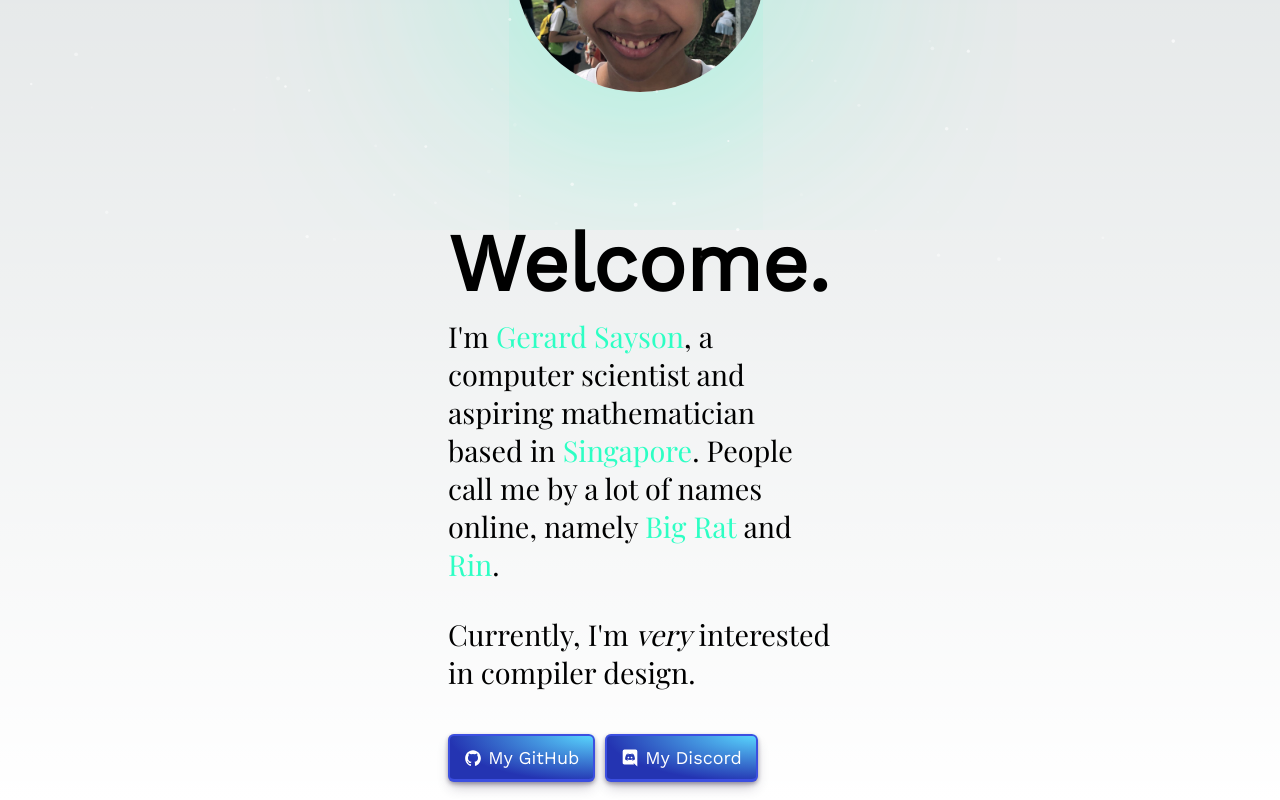
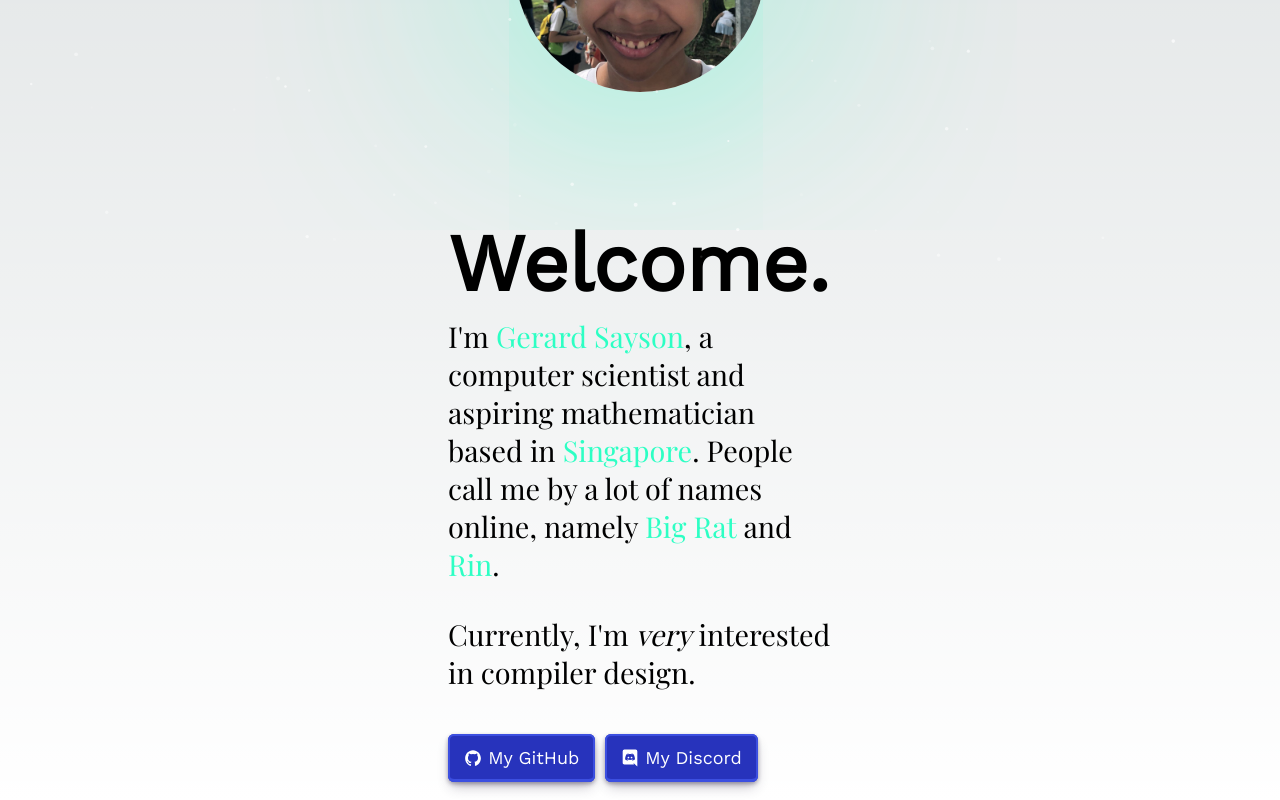
Before and after one commit to gsayson/gsn, a Next.js app: page / in a window 1280 px wide. Shown: the part 533-1333 px from the top of the page. Built offline with nearby package versions, Linux system fonts and the light colour scheme.

Commit message:
make button look flat

```diff
--- a/src/app/globals.css
+++ b/src/app/globals.css
@@ -161,7 +161,7 @@ p {
 button {
   align-items: center;
   appearance: none;
-  background-image: radial-gradient(100% 100% at 100% 0, #5adaff 0, #2434b2 100%);
+  background-color: #2733bc;
   border: 0;
   border-radius: 6px;
   box-shadow: rgba(45, 35, 66, .4) 0 2px 4px,rgba(45, 35, 66, .3) 0 7px 13px -3px,rgba(58, 65, 111, .5) 0 -3px 0 inset;
```
